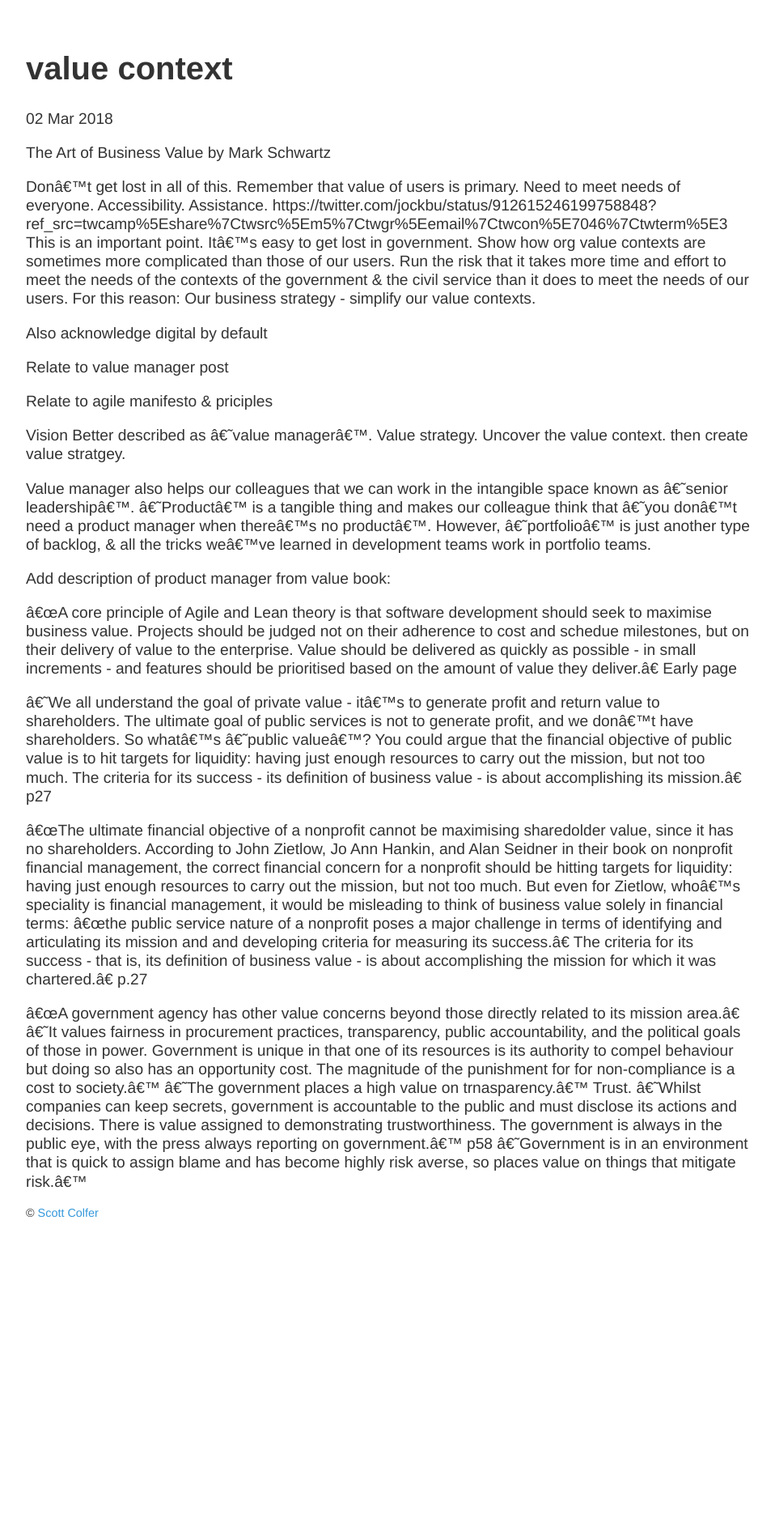
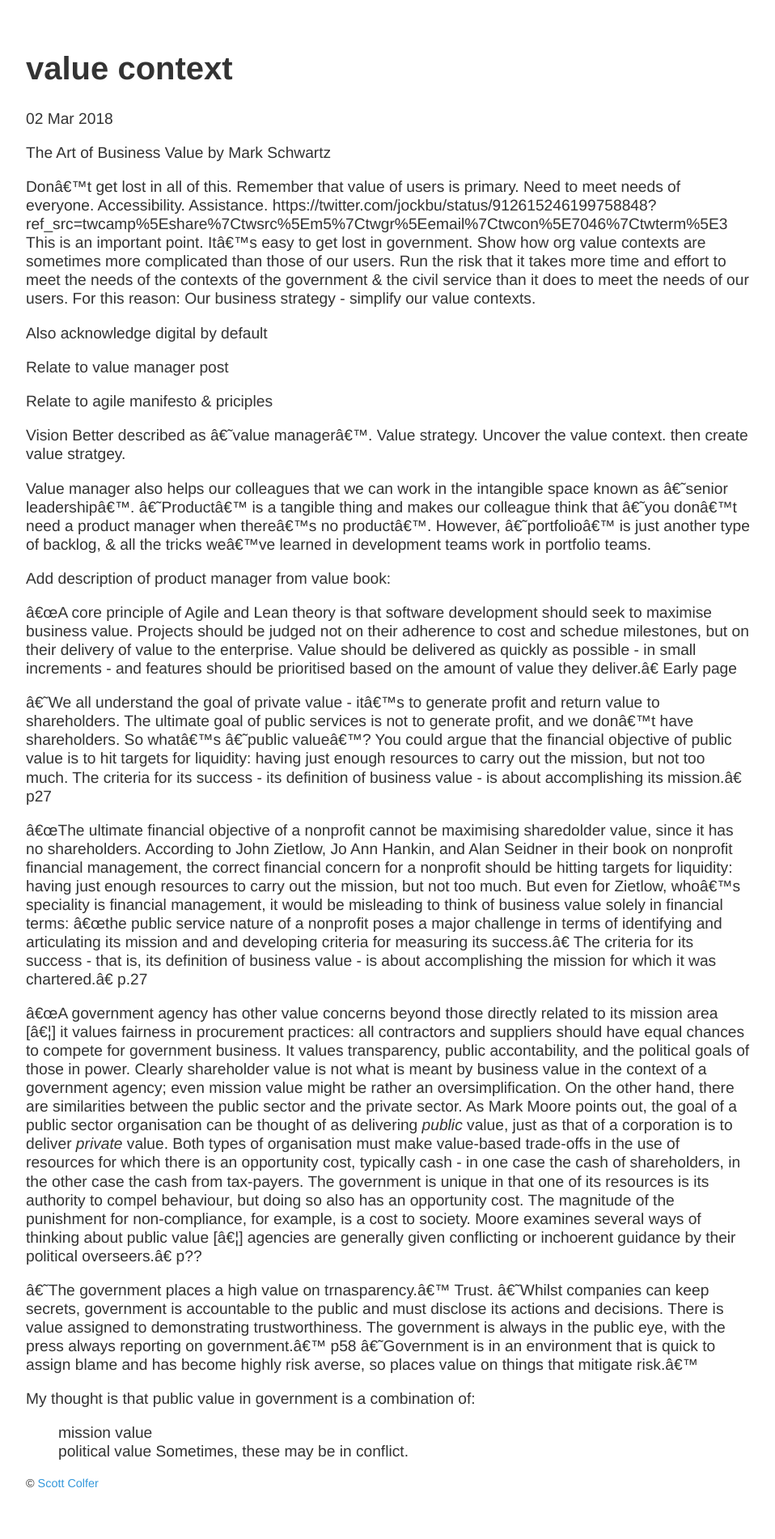
Before and after one commit to scottcolfer/scottcolfer.github.io, a Jekyll site: the page built from _posts/2018-03-02-value-context.md, in a window 1280 px wide. Shown: the whole page at 81% size, without its empty margins (160-1118 px from the left). Built offline with Jekyll 4.4.1, drawn with Linux system fonts in a browser that asks for light colours; before the commit the page ends 1567 px from its top, so only the background shows below that.

Commit message:
Update 2018-03-02-value-context.md

```diff
--- a/_posts/2018-03-02-value-context.md
+++ b/_posts/2018-03-02-value-context.md
@@ -32,7 +32,13 @@ Add description of product manager from value book:
 
 "The ultimate financial objective of a nonprofit cannot be maximising sharedolder value, since it has no shareholders. According to John Zietlow, Jo Ann Hankin, and Alan Seidner in their book on nonprofit financial management, the correct financial concern for a nonprofit should be hitting targets for liquidity: having just enough resources to carry out the mission, but not too much. But even for Zietlow, who's speciality is financial management, it would be misleading to think of business value solely in financial terms: "the public service nature of a nonprofit poses a major challenge in terms of identifying and articulating its mission and and developing criteria for measuring its success." The criteria for its success - that is, its definition of business value - is about accomplishing the mission for which it was chartered." p.27
 
-"A government agency has other value concerns beyond those directly related to its mission area."
-'It values fairness in procurement practices, transparency, public accountability, and the political goals of those in power. Government is unique in that one of its resources is its authority to compel behaviour but doing so also has an opportunity cost. The magnitude of the punishment for for non-compliance is a cost to society.'
+"A government agency has other value concerns beyond those directly related to its mission area [...] it values fairness in procurement practices: all contractors and suppliers should have equal chances to compete for government business. It values transparency, public accontability, and the political goals of those in power. Clearly shareholder value is not what is meant by business value in the context of a government agency; even mission value might be rather an oversimplification. On the other hand, there are similarities between the public sector and the private sector. As Mark Moore points out, the goal of a public sector organisation can be thought of as delivering *public* value, just as that of a corporation is to deliver *private* value. Both types of organisation must make value-based trade-offs in the use of resources for which there is an opportunity cost, typically cash - in one case the cash of shareholders, in the other case the cash from tax-payers. The government is unique in that one of its resources is its authority to compel behaviour, but doing so also has an opportunity cost. The magnitude of the punishment for non-compliance, for example, is a cost to society. Moore examines several ways of thinking about public value [...] agencies are generally given conflicting or inchoerent guidance by their political overseers." p??
+
+
 'The government places a high value on trnasparency.' Trust. 'Whilst companies can keep secrets, government is accountable to the public and must disclose its actions and decisions. There is value assigned to demonstrating trustworthiness. The government is always in the public eye, with the press always reporting on government.' p58
 'Government is in an environment that is quick to assign blame and has become highly risk averse, so places value on things that mitigate risk.'
+
+My thought is that public value in government is a combination of:
+- mission value
+- political value
+Sometimes, these may be in conflict.
```
